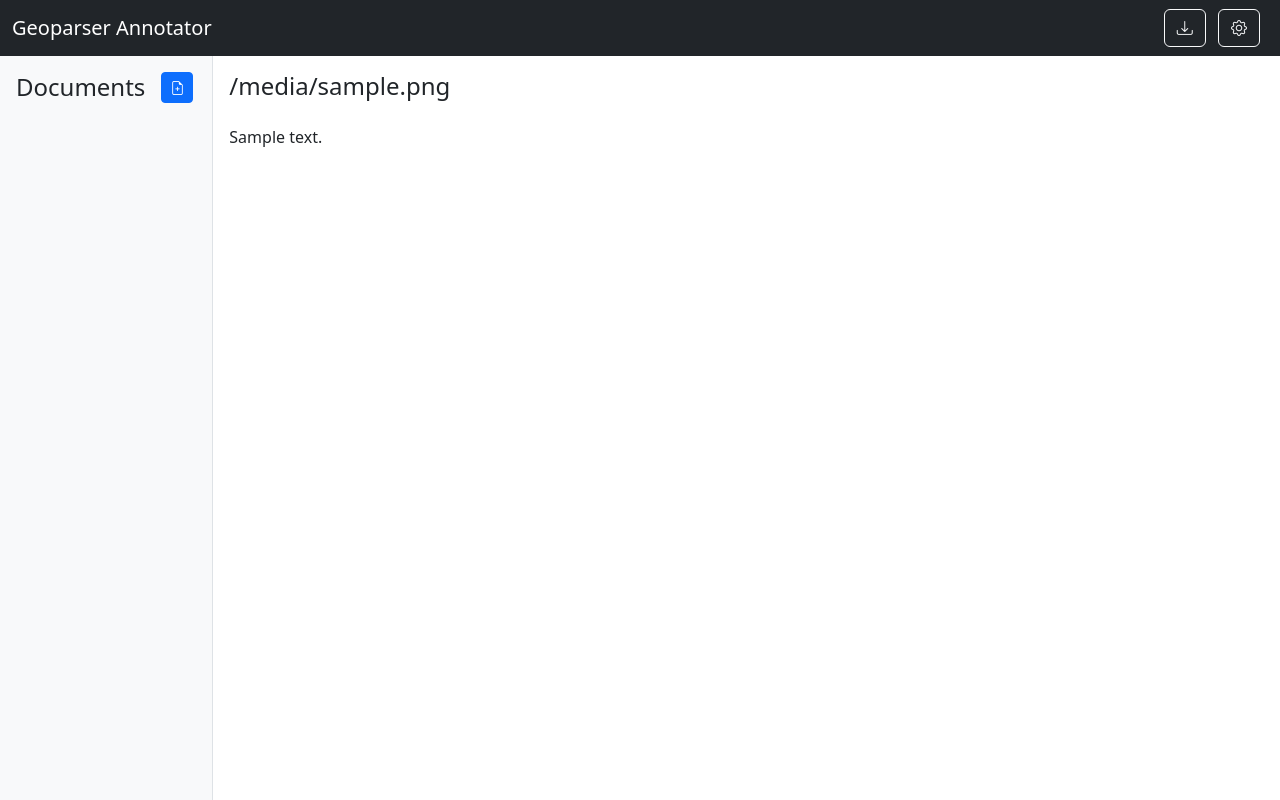
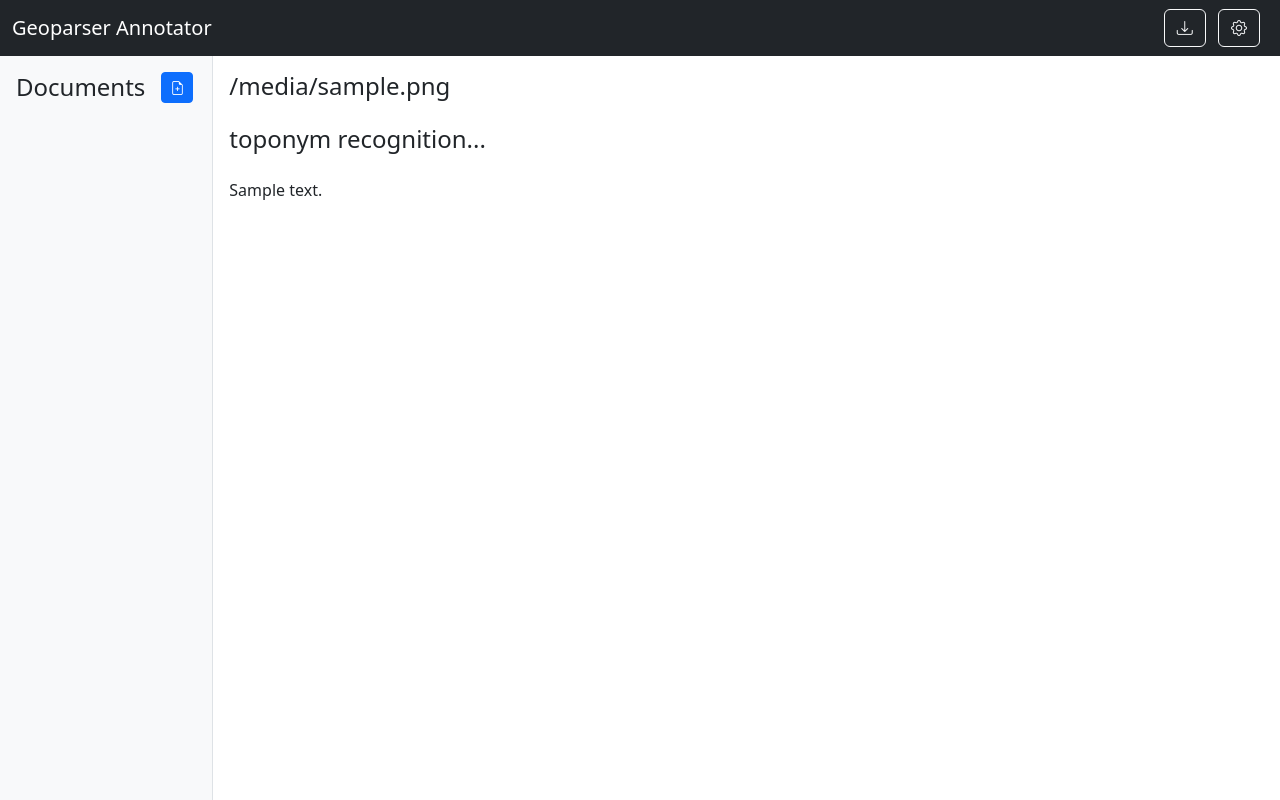
Before and after one commit to dguzh/geoparser, a Flask app: template geoparser/annotator/templates/annotate.html in a window 1280 px wide. Run offline with Flask 3, Linux system fonts and the light colour scheme; the template is opened without the code that fills it: most values are stand-ins (such as "Sample title", 1, 10 or a date in 2020); parts of the project's set-up code (start-up, migrations or seed data) failed here and were passed over.

Commit message:
show (ugly) indicator for ongoing toponym recognition

```diff
--- a/geoparser/annotator/static/annotate.js
+++ b/geoparser/annotator/static/annotate.js
@@ -49,6 +49,10 @@ document.addEventListener('DOMContentLoaded', function() {
     var oneSensePerDiscourseCheckbox = document.getElementById('one-sense-per-discourse');
     var autoCloseAnnotationModalCheckbox = document.getElementById('auto-close-annotation-modal');
 
+    // Toponym recognition indictaor
+    var toponymRecognitionIndicator = document.getElementById('toponym-recognition-indicator');
+    toponymRecognitionIndicator.style.display = "block";
+
     // Fetch session settings
     fetch(Flask.url_for("get_session_settings", {session_id: sessionId}), {
         method: 'GET',
@@ -79,6 +83,8 @@ document.addEventListener('DOMContentLoaded', function() {
     .then(response => {
         if (response.status === 200) {
             reloadDocumentText();
+            // hide toponym recognition indicator
+            toponymRecognitionIndicator.style.display = "none";
         } else {
             alert('Failed to load settings.');
         }
--- a/geoparser/annotator/templates/annotate.html
+++ b/geoparser/annotator/templates/annotate.html
@@ -111,6 +111,7 @@
         <!-- Main Content -->
         <div class="col-md-10" id="main-content">
             <h2 class="mt-3">{{ doc.filename }}</h2>
+            <h2 class="mt-3" id="toponym-recognition-indicator">toponym recognition...</h2>
             <div id="document-text">{{ pre_annotated_text | safe }}</div>
         </div>
     </div>
```
